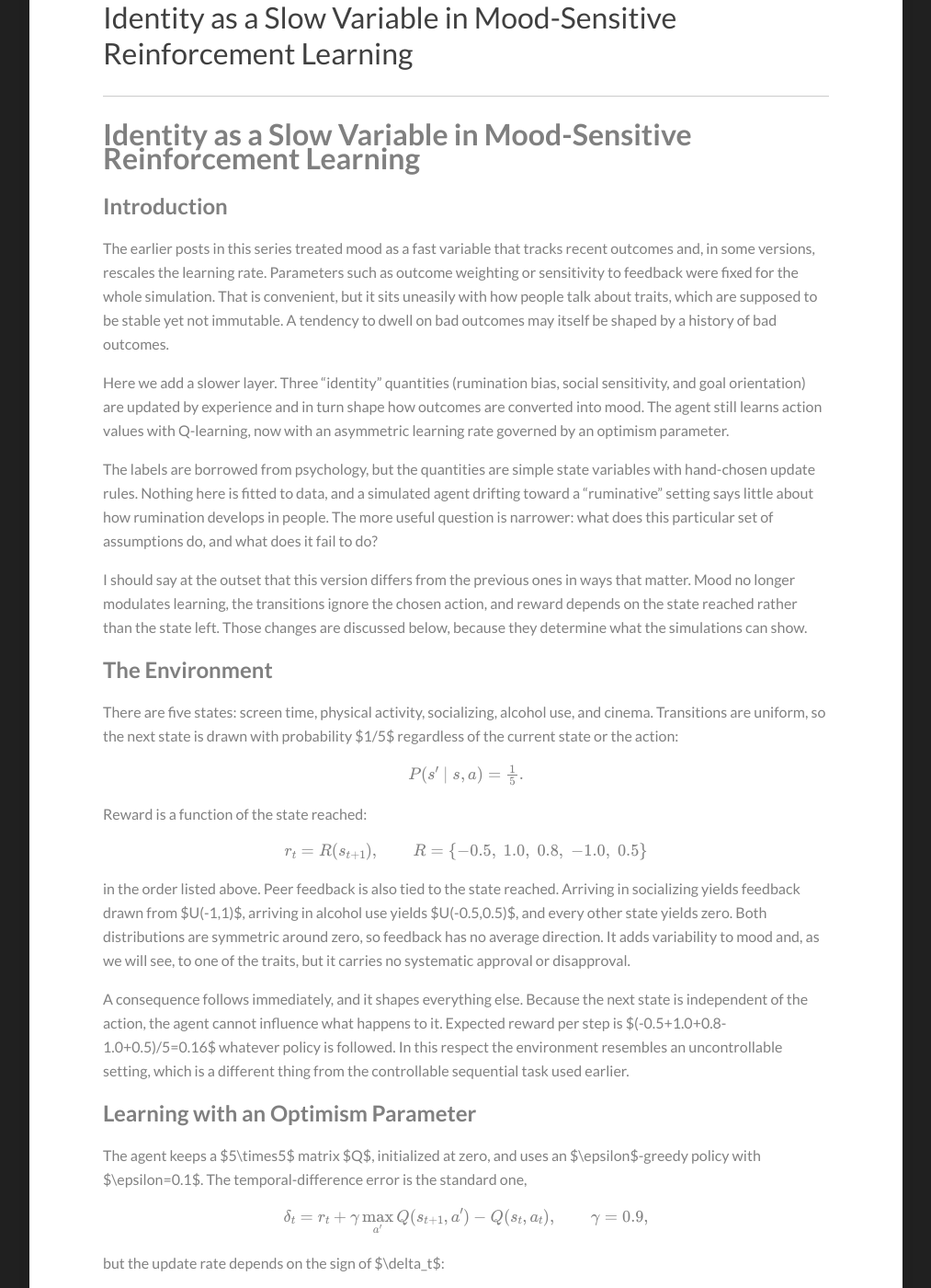
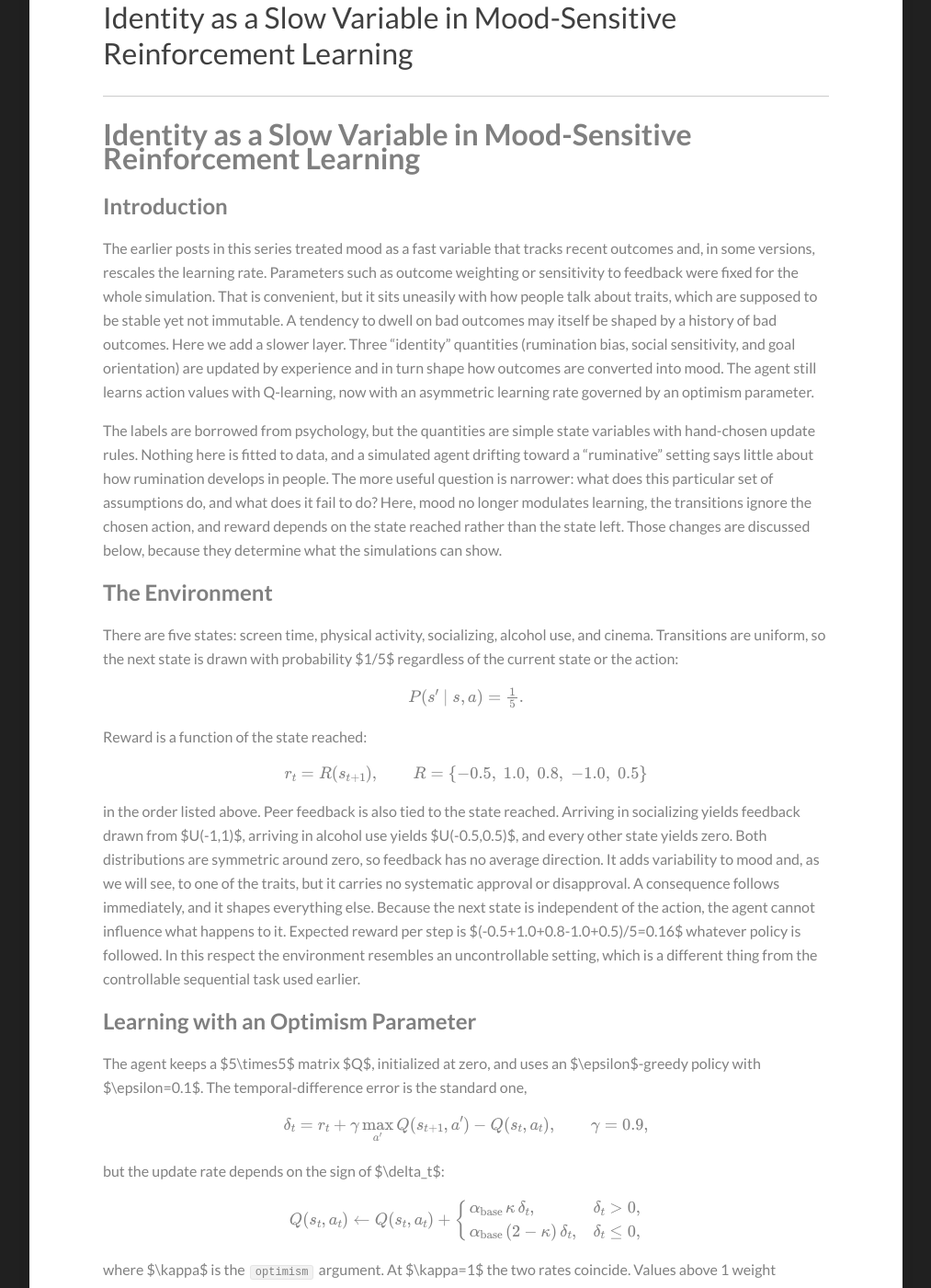
Before and after one commit to Kamran-Afzali/Kamran-Afzali.github.io, a Jekyll site: the page built from _posts/2027-01-10-Q-Learning_DEP__5.md, in a window 1280 px wide and 1400 px high, scrolled down 323 px. Shown: the whole window at 92% size, without its empty margins (133-1146 px from the left). Built offline with Jekyll 4.4.1, drawn with Linux system fonts in a browser that asks for light colours; formulas are drawn with MathJax 3; some of the changed text lies outside the part shown.

Commit message:
dep 5 first three sections review

```diff
--- a/_posts/2027-01-10-Q-Learning_DEP__5.md
+++ b/_posts/2027-01-10-Q-Learning_DEP__5.md
@@ -2,21 +2,17 @@
 layout: post
 categories: posts
 title: Identity as a Slow Variable in Mood-Sensitive Reinforcement Learning
-tags: [Computational psychiatry, Decision-making, Reinforcement learning, Identity, Social feedback]
-date-string: October 2026
+tags: [Computational psychiatry, Decision-making, Reinforcement learning, Social feedback]
+date-string: January 2027
 ---
 
 # Identity as a Slow Variable in Mood-Sensitive Reinforcement Learning
 
 ## Introduction
 
-The earlier posts in this series treated mood as a fast variable that tracks recent outcomes and, in some versions, rescales the learning rate. Parameters such as outcome weighting or sensitivity to feedback were fixed for the whole simulation. That is convenient, but it sits uneasily with how people talk about traits, which are supposed to be stable yet not immutable. A tendency to dwell on bad outcomes may itself be shaped by a history of bad outcomes.
+The earlier posts in this series treated mood as a fast variable that tracks recent outcomes and, in some versions, rescales the learning rate. Parameters such as outcome weighting or sensitivity to feedback were fixed for the whole simulation. That is convenient, but it sits uneasily with how people talk about traits, which are supposed to be stable yet not immutable. A tendency to dwell on bad outcomes may itself be shaped by a history of bad outcomes. Here we add a slower layer. Three "identity" quantities (rumination bias, social sensitivity, and goal orientation) are updated by experience and in turn shape how outcomes are converted into mood. The agent still learns action values with Q-learning, now with an asymmetric learning rate governed by an optimism parameter.
 
-Here we add a slower layer. Three "identity" quantities (rumination bias, social sensitivity, and goal orientation) are updated by experience and in turn shape how outcomes are converted into mood. The agent still learns action values with Q-learning, now with an asymmetric learning rate governed by an optimism parameter.
-
-The labels are borrowed from psychology, but the quantities are simple state variables with hand-chosen update rules. Nothing here is fitted to data, and a simulated agent drifting toward a "ruminative" setting says little about how rumination develops in people. The more useful question is narrower: what does this particular set of assumptions do, and what does it fail to do?
-
-I should say at the outset that this version differs from the previous ones in ways that matter. Mood no longer modulates learning, the transitions ignore the chosen action, and reward depends on the state reached rather than the state left. Those changes are discussed below, because they determine what the simulations can show.
+The labels are borrowed from psychology, but the quantities are simple state variables with hand-chosen update rules. Nothing here is fitted to data, and a simulated agent drifting toward a "ruminative" setting says little about how rumination develops in people. The more useful question is narrower: what does this particular set of assumptions do, and what does it fail to do? Here, mood no longer modulates learning, the transitions ignore the chosen action, and reward depends on the state reached rather than the state left. Those changes are discussed below, because they determine what the simulations can show.
 
 ## The Environment
 
@@ -33,9 +29,7 @@ r_t=R(s_{t+1}),\qquad
 R=\{-0.5,\;1.0,\;0.8,\;-1.0,\;0.5\}
 $$
 
-in the order listed above. Peer feedback is also tied to the state reached. Arriving in socializing yields feedback drawn from $U(-1,1)$, arriving in alcohol use yields $U(-0.5,0.5)$, and every other state yields zero. Both distributions are symmetric around zero, so feedback has no average direction. It adds variability to mood and, as we will see, to one of the traits, but it carries no systematic approval or disapproval.
-
-A consequence follows immediately, and it shapes everything else. Because the next state is independent of the action, the agent cannot influence what happens to it. Expected reward per step is $(-0.5+1.0+0.8-1.0+0.5)/5=0.16$ whatever policy is followed. In this respect the environment resembles an uncontrollable setting, which is a different thing from the controllable sequential task used earlier.
+in the order listed above. Peer feedback is also tied to the state reached. Arriving in socializing yields feedback drawn from $U(-1,1)$, arriving in alcohol use yields $U(-0.5,0.5)$, and every other state yields zero. Both distributions are symmetric around zero, so feedback has no average direction. It adds variability to mood and, as we will see, to one of the traits, but it carries no systematic approval or disapproval. A consequence follows immediately, and it shapes everything else. Because the next state is independent of the action, the agent cannot influence what happens to it. Expected reward per step is $(-0.5+1.0+0.8-1.0+0.5)/5=0.16$ whatever policy is followed. In this respect the environment resembles an uncontrollable setting, which is a different thing from the controllable sequential task used earlier.
 
 ## Learning with an Optimism Parameter
 
@@ -57,9 +51,7 @@ $$
 
 where $\kappa$ is the `optimism` argument. At $\kappa=1$ the two rates coincide. Values above 1 weight positive errors more heavily, and values below 1 weight negative errors more heavily. This is a more consequential mechanism than the additive optimism and pessimism terms of the previous post, which turned out to leave the argmax unchanged. Here the asymmetry changes what the agent learns.
 
-All simulated agents in the script use the default $\kappa=1$, so the asymmetric branch is present but inactive. I mention it because a reader could reasonably assume that optimism varies across agents. It does not.
-
-Mood does not appear anywhere in this update. That is a real departure from the earlier posts, in which negative mood raised the learning rate. In the present script, mood is an output of the model, and learning is unaffected by it.
+All simulated agents in the script use the default $\kappa=1$, so the asymmetric branch is present but inactive. Also in the present script, mood is an output of the model, and learning is unaffected by it.
 
 ## Mood and Identity
 
```
Also changed, not shown: _posts/2027-02-23-Q-Learning_DEP_6.md (renamed from _posts/2027-01-28-Q-Learning_DEP_6.md), _posts/2027-03-24-Q-Learning_DEP_7.md (renamed from _posts/2027-02-24-Q-Learning_DEP_7.md).
